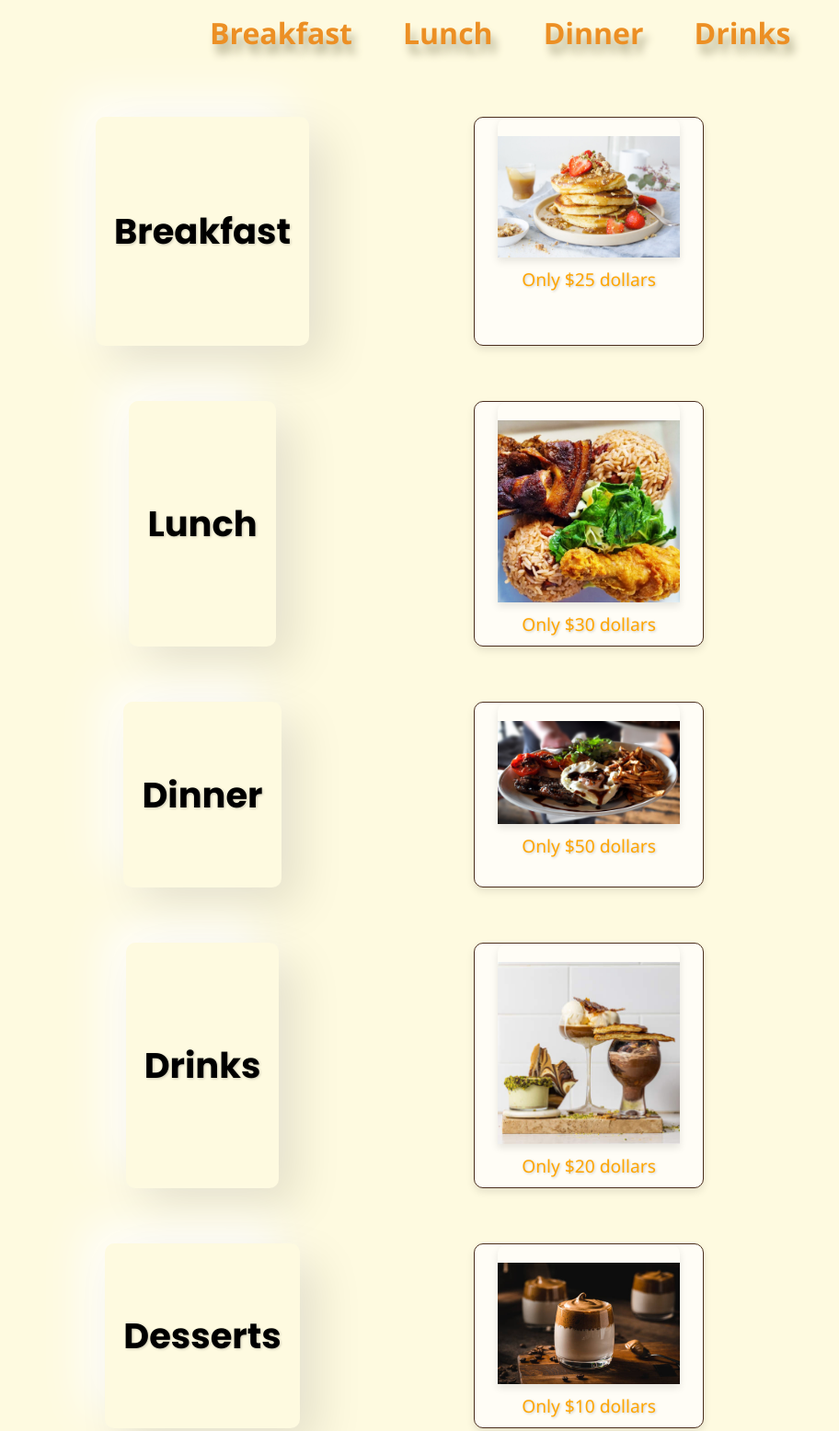
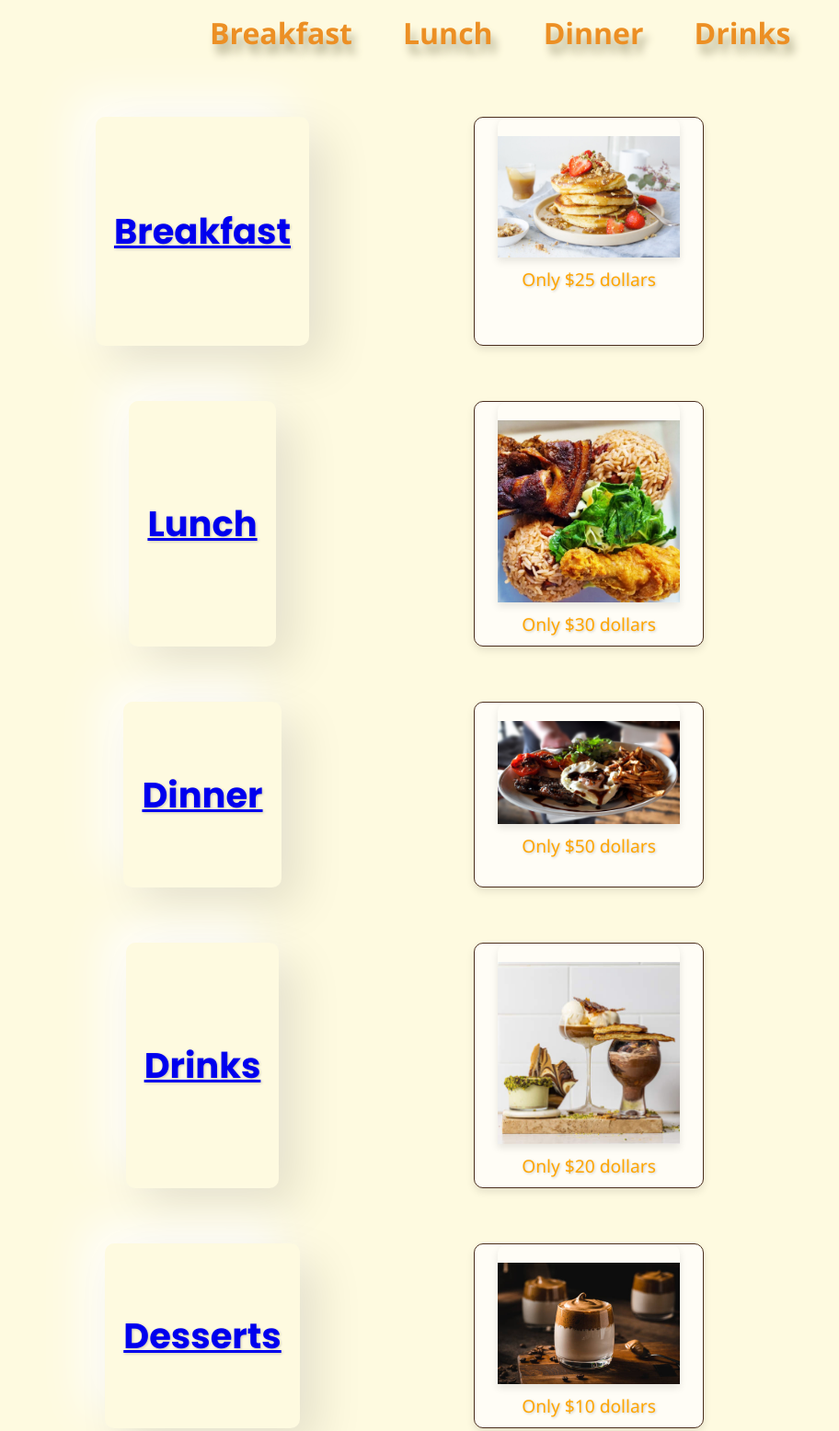
Before and after one commit to ryan551531/sunnycornercafe, a plain HTML site: page menu.html in a window 1280 px wide. Shown: the part 300-1856 px from the top of the page at 92% size, 0-912 px from the left. Drawn offline with Linux system fonts and the light colour scheme; a script that the page names is missing.

Commit message:
menu update

```diff
--- a/menu.html
+++ b/menu.html
@@ -31,8 +31,8 @@
     <div class="container">
       <h1 class="menu-main-heading">CAFE MENU</h1>
       <p class="main-heading-p">
-  Explore our delicious offerings! <a id="chimney-icon"><i class="fa-solid fa-kitchen-set"></i></a>
-</p>
+  Explore our delicious offerings! <i id="kitchenset-icon" class="fa-solid fa-kitchen-set"></i>
+  </p>
 
       <div class="food-lover-container">
         <div class="btn-container">
@@ -45,7 +45,7 @@
 
         <!-- Breakfast Section -->
         <section id="breakfast-section" class="menus-item-container">
-          <h2 class="menu-name">Breakfast</h2>
+          <h2 class="menu-name"><a href="#kitchenset-icon">Breakfast</a></h2>
           <div class="img-cards">
             <img src="media/pancakes-952756-1.jpg" alt="Pancakes" class="menu-img" />
             <p class="price">Only $25 dollars</p>
@@ -58,7 +58,7 @@
 
         <!-- Lunch Section -->
         <section id="lunch-section" class="menus-item-container">
-          <h2 class="menu-name">Lunch</h2>
+          <h2 class="menu-name"><a href="#kitchenset-icon">Lunch</a></h2>
           <div class="img-cards">
             <img src="media/rice and peas.jpg" alt="Rice and Peas" class="menu-img" />
             <p class="price">Only $30 dollars</p>
@@ -71,7 +71,7 @@
 
         <!-- Dinner Section -->
         <section id="dinner-section" class="menus-item-container">
-          <h2 class="menu-name">Dinner</h2>
+          <h2 class="menu-name"><a href="#kitchenset-icon">Dinner</a></h2>
           <div class="img-cards">
             <img src="media/mud-dock-cafe-lunch-dinner-202205-03.jpg" alt="Steak" class="menu-img" />
             <p class="price">Only $50 dollars</p>
@@ -84,7 +84,7 @@
 
         <!-- Drinks Section -->
         <section id="drinks-section" class="menus-item-container">
-          <h2 class="menu-name">Drinks</h2>
+          <h2 class="menu-name"><a href="#kitchenset-icon">Drinks</a></h2>
           <div class="img-cards">
             <img src="media/Drink and cocktail.jpg" alt="Drink and Cocktail" class="menu-img" />
             <p class="price">Only $20 dollars</p>
@@ -97,7 +97,7 @@
 
         <!-- Desserts Section -->
         <section id="desserts-section" class="menus-item-container">
-          <h2 class="menu-name">Desserts</h2>
+          <h2 class="menu-name"><a href="#kitchenset-icon">Desserts</a></h2>
           <div class="img-cards">
             <img src="media/coffee.jpg" alt="Ice Cream" class="menu-img" />
             <p class="price">Only $10 dollars</p>
```
